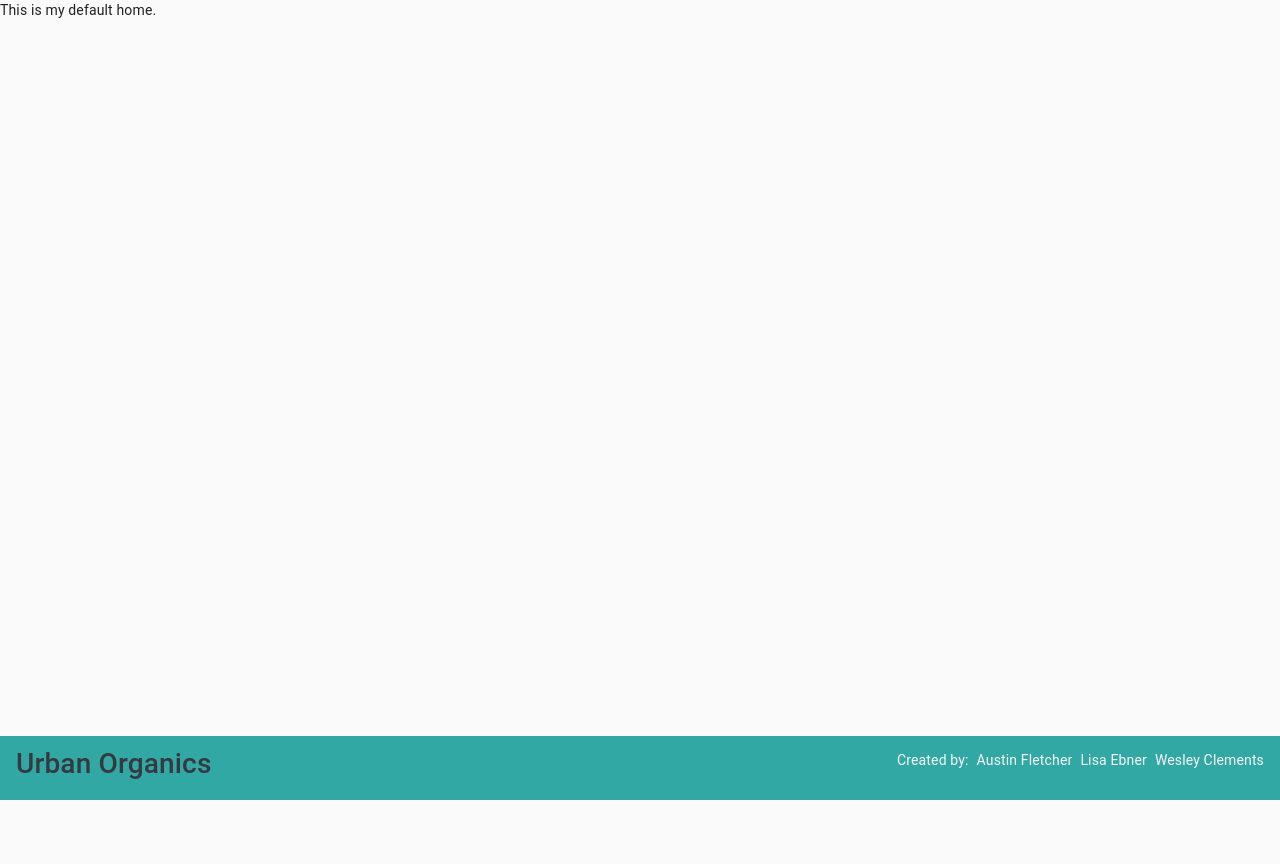
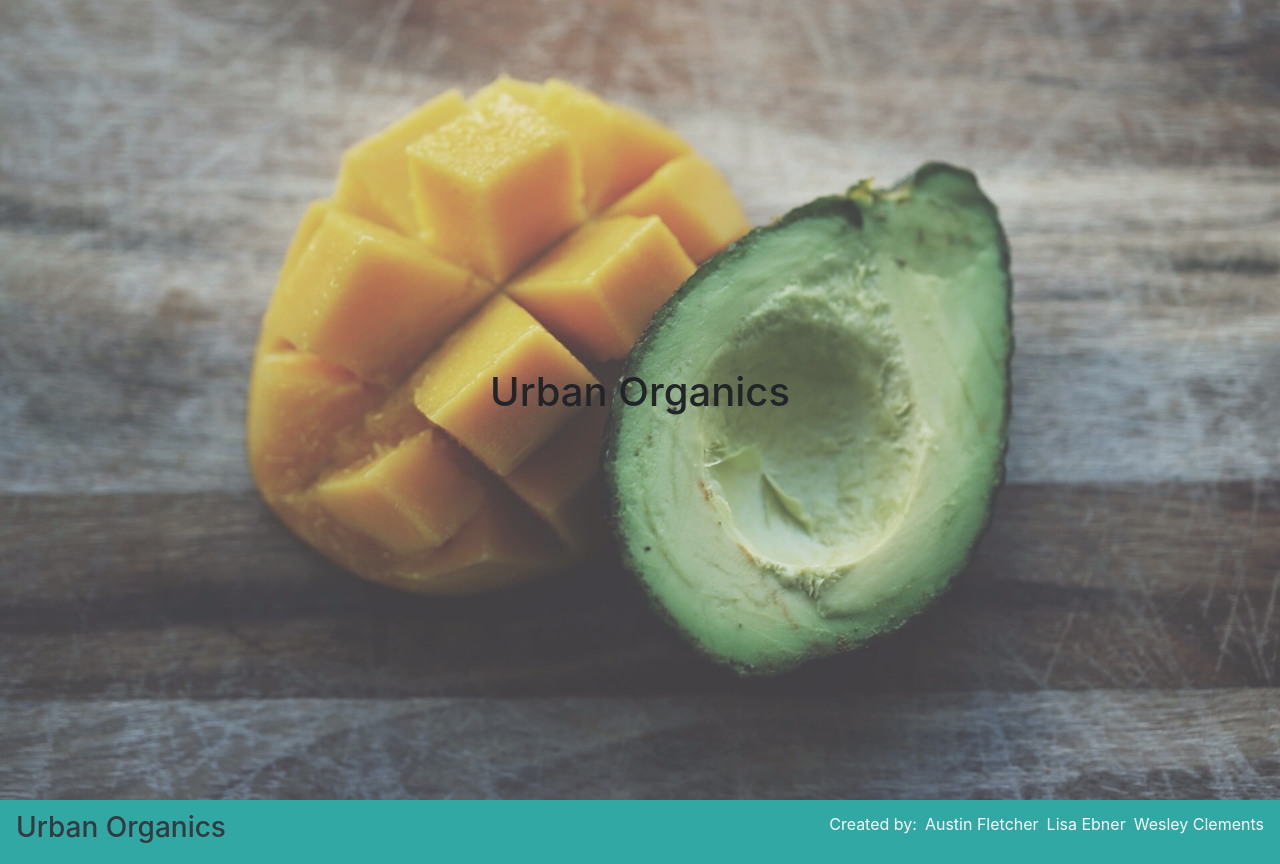
Before and after one commit to LisaEbner/urbanorganics, a React (Create React App) app in the folder client/: page / in a window 1280 px wide. Before the commit the page ends 800 px from the top, so only its background shows below. Built offline with nearby package versions, Linux system fonts and the light colour scheme.

Commit message:
pefect home page img

```diff
--- a/client/src/App.js
+++ b/client/src/App.js
@@ -1,32 +1,38 @@
+// react
 import React from 'react';
+import { BrowserRouter, Switch, Route } from "react-router-dom"
+
+// material ui
+// import CssBaseline from "@material-ui/core/CssBaseline"
+// import { MuiThemeProvider } from "@material-ui/core/styles"
+// import Grid from "@material-ui/core/Grid"
+
+// components
 import Footer from "./components/Footer";
-import Home from "./components/Pages/Home";
-import About from "./components/Pages/About";
-import CreateUser from "./components/CreateUser";
-import {BrowserRouter, Switch,Route} from "react-router-dom"
-import CssBaseline from "@material-ui/core/CssBaseline"
-import {MuiThemeProvider} from "@material-ui/core/styles"
-import Grid from "@material-ui/core/Grid"
+
+// pages
+import Home from "./pages/Home";
+// TODO import Store from "./pages/store";
+
 
 function App() {
+
 	return (
-	  <MuiThemeProvider>
-	    <CssBaseline/>
-		  <Grid alignItems="center" container justify="space-between">
-	  <Grid item xs={12}>
+		<div>
+
 			<BrowserRouter>
 				<Switch>
-		      <Route path="/create-user" component={CreateUser}/>
-		      <Route path="/about" component={About}/>
-		      <Route component={Home}/>
+					<Route path="/">
+						<Home />
+					</Route>
+
 				</Switch>
 			</BrowserRouter>
 			<Footer />
-	  </Grid>
-	  </Grid>
-	  </MuiThemeProvider>
+		</div>
 
-  );
+
+	)
 }
 
 export default App;
--- a/client/src/components/Footer/index.js
+++ b/client/src/components/Footer/index.js
@@ -5,12 +5,13 @@ function Footer() {
     lineHeight: "2rem",
     backgroundColor: "#32a8a4",
 
+
   };
   return (
     <nav style={
       myStyle
     }
-      className="navbar fixed-bottom text-light" >
+      className="navbar text-light" >
 
       <a className="text-dark h3 text-left"
         href="/" > Urban Organics </a>
--- a/client/src/components/Pages/Home.js
+++ /dev/null
@@ -1,9 +0,0 @@
-import React from "react";
-
-function Component() {
-  return (
-	  <>This is my default home.</>
-  );
-};
-
-export default Component;
--- /dev/null
+++ b/client/src/pages/Home.js
@@ -0,0 +1,20 @@
+import React from "react";
+//import perfectImage from "../../public/images/homepage-avacadomango-unsplash.jpg"
+function Home() {
+  const perfectImageStyle = {
+    backgroundImage: `url(./images/homepage-avacadomango-unsplash.jpg)`,
+    backgroundPosition: "center center",
+    backgroundRepeat: "no-repeat",
+    backgroundAttachment: "fixed",
+    backgroundSize: "cover",
+    minHeight: "100vh"
+  }
+  return (
+    <div style={perfectImageStyle} className="homePageImage">
+      <h1 style={{ padding: "23rem" }} className="text-center">Urban Organics</h1>
+
+    </div>
+  );
+}
+
+export default Home;
```
Also changed, not shown: client/public/images/homepage-avacadomango-unsplash.jpg (renamed from client/public/images/avacado mango david-di-veroli-2RMWPwYMZ84-unsplash.jpg), client/public/logos/arrow.png (added), client/src/pages/About.js (renamed from client/src/components/Pages/About.js). Lines whose indentation alone changed are shown as unchanged.
